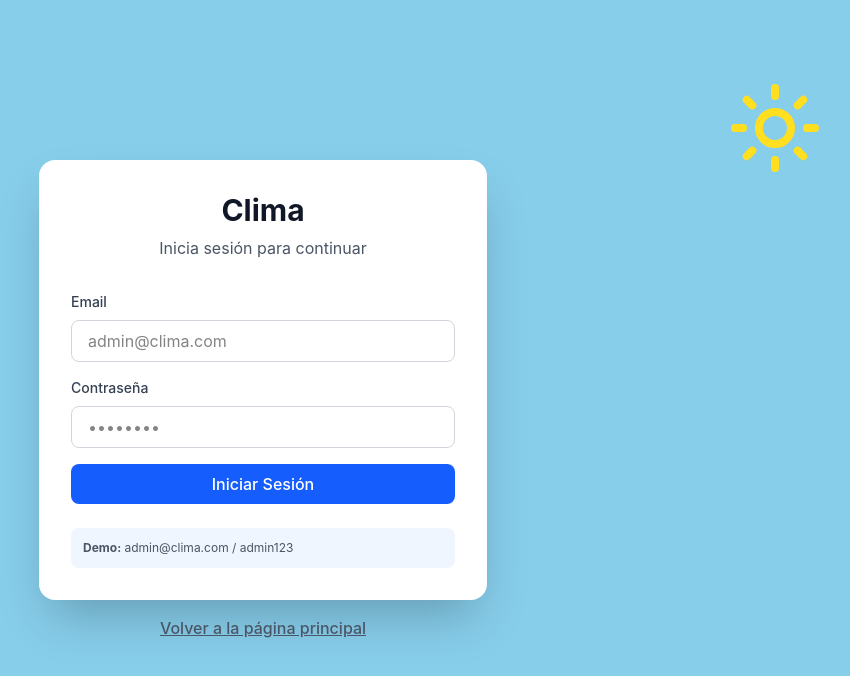
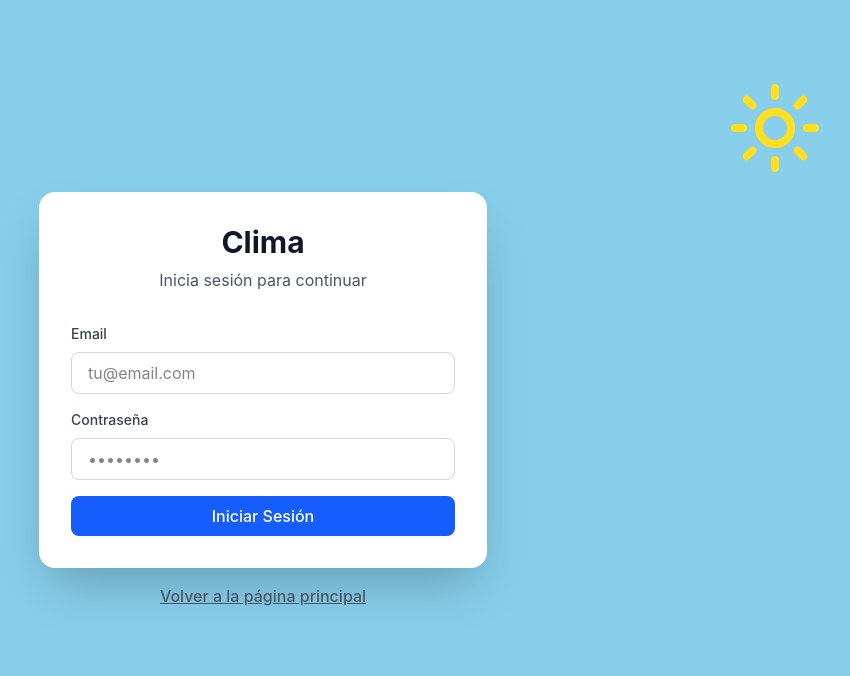
Before and after one commit to SergioCamposDelgado/API, a React (Vite) app in the folder diseño-prueba/: page /login in a window 1280 px wide. Shown: the top 676 px of the page, without its empty margins (377-1227 px from the left). Built offline with nearby package versions, Linux system fonts and the light colour scheme.

Commit message:
Actualizaciones

```diff
--- a/diseño-prueba/src/app/pages/Login.tsx
+++ b/diseño-prueba/src/app/pages/Login.tsx
@@ -73,7 +73,7 @@ export function Login() {
                   type="email"
                   value={email}
                   onChange={(e) => setEmail(e.target.value)}
-                  placeholder="admin@clima.com"
+                  placeholder="tu@email.com"
                   className="w-full px-4 py-2 border border-gray-300 dark:border-gray-600 rounded-lg focus:outline-none focus:ring-2 focus:ring-blue-500 dark:bg-gray-700 dark:text-white"
                   required
                 />
@@ -111,16 +111,7 @@ export function Login() {
               </motion.button>
             </form>
 
-            <motion.div
-              initial={{ opacity: 0 }}
-              animate={{ opacity: 1 }}
-              transition={{ delay: 0.3 }}
-              className="mt-6 p-3 bg-blue-50 dark:bg-blue-900/20 rounded-lg"
-            >
-              <p className="text-xs text-gray-600 dark:text-gray-400">
-                <strong>Demo:</strong> admin@clima.com / admin123
-              </p>
-            </motion.div>
+
           </motion.div>
 
           <motion.div
```
